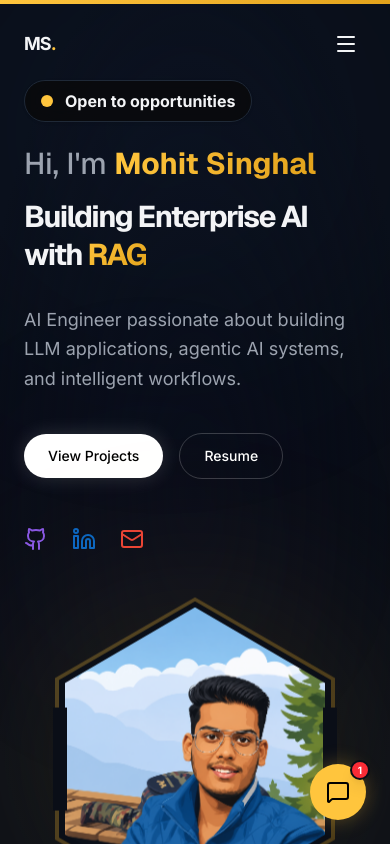
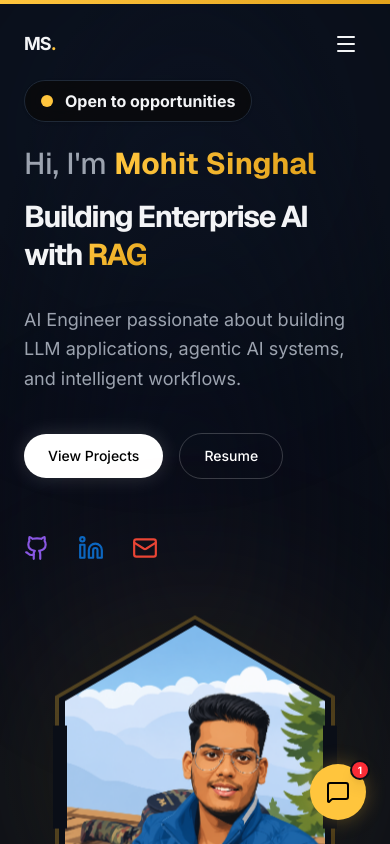
Before and after one commit to mohitsinghal1206/Mohit-Singhal-Portfolio, a Next.js app: page / in a window 390 px wide. Shown: the top 844 px of the page. Built offline with nearby package versions, Linux system fonts and the light colour scheme.

Commit message:
fix: Correct vertical alignment and spacing of social icons on mobile

```diff
--- a/src/components/sections/hero.tsx
+++ b/src/components/sections/hero.tsx
@@ -147,7 +147,7 @@ export function Hero() {
               </MagneticButton>
             </motion.div>
 
-            <motion.div variants={item} className="flex items-center gap-6">
+            <motion.div variants={item} className="flex items-center gap-5 md:gap-6">
               {[
                 { icon: GithubIcon, href: siteConfig.github, label: "GitHub", colorClass: "text-[#8957E5]" },
                 { icon: LinkedinIcon, href: siteConfig.linkedin, label: "LinkedIn", colorClass: "text-[#0A66C2]" },
@@ -158,10 +158,10 @@ export function Hero() {
                   href={social.href}
                   target="_blank"
                   rel="noopener noreferrer"
-                  className={cn("transition-colors p-2 -m-2 group hover:opacity-80", social.colorClass)}
+                  className={cn("flex items-center justify-center transition-colors p-2 -ml-2 group hover:opacity-80", social.colorClass)}
                   aria-label={social.label}
                 >
-                  <social.icon size={24} className="group-hover:scale-110 transition-transform" />
+                  <social.icon size={26} className="group-hover:scale-110 transition-transform" />
                 </a>
               ))}
             </motion.div>
```
